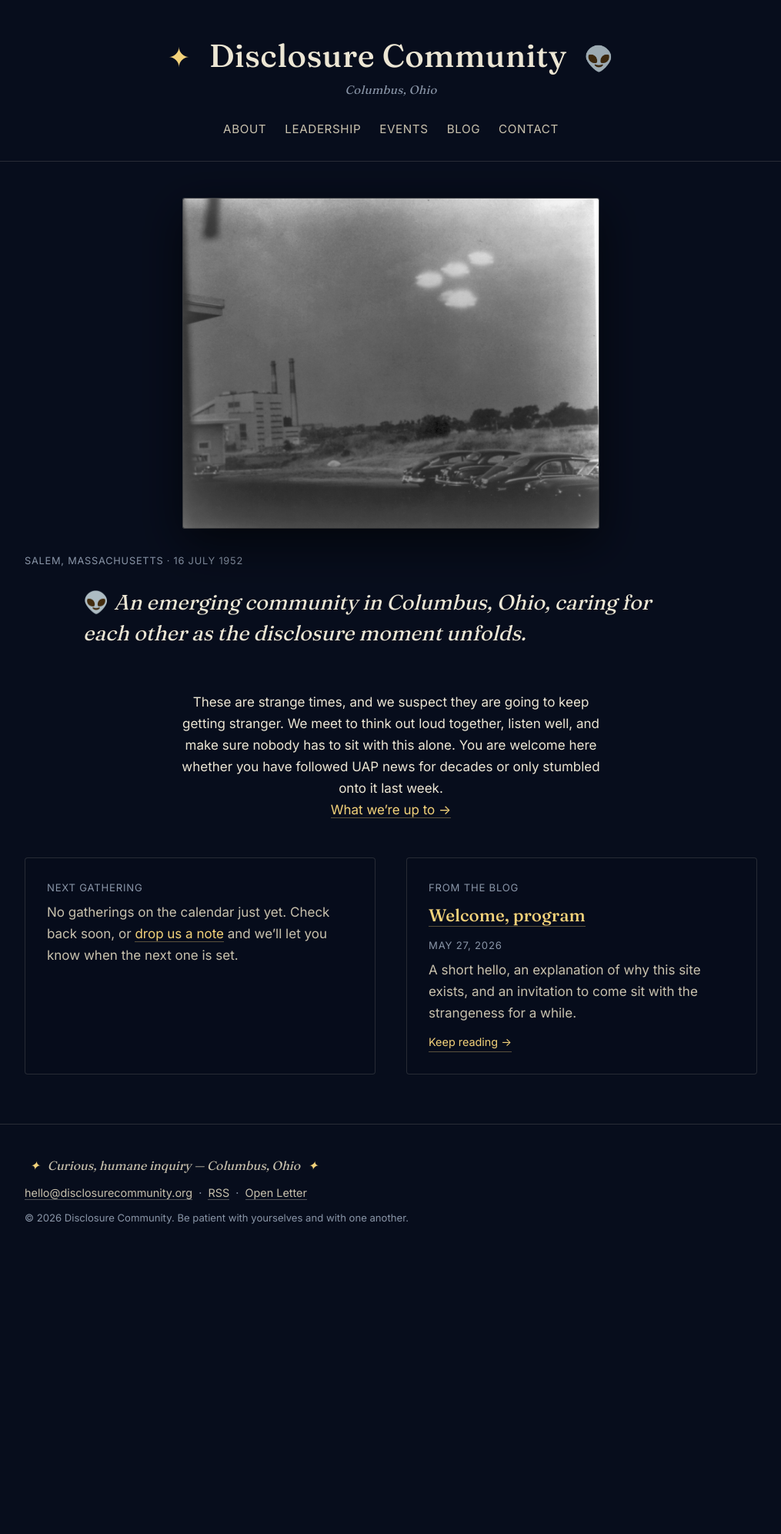
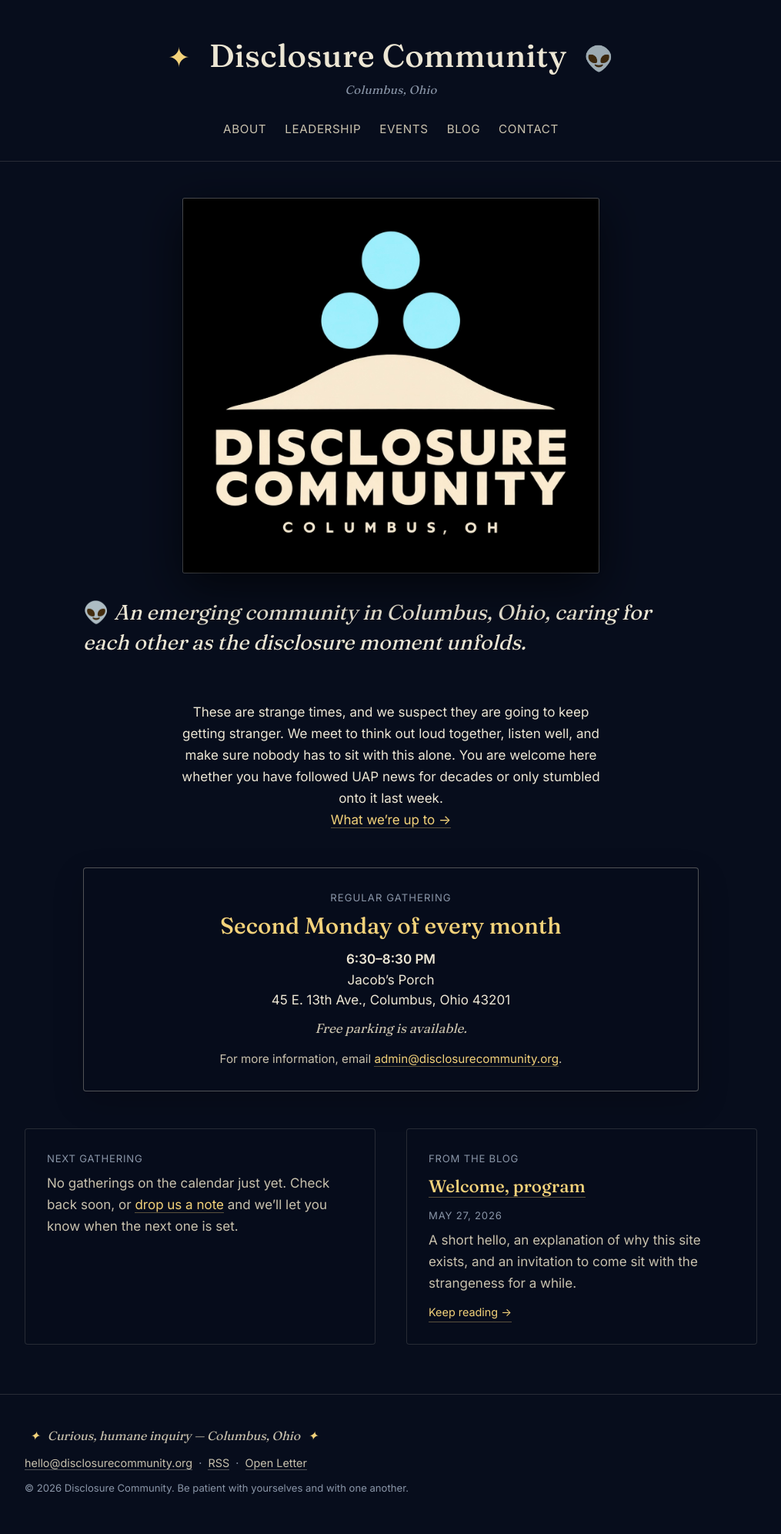
Before and after one commit to beren1hand/disclosurecommunity_org, a Jekyll site: the page built from index.md, in a window 1280 px wide. Shown: the whole page at 77% size, without its empty margins (132-1147 px from the left). Built offline with Jekyll 4.4.1, drawn with Linux system fonts in a browser that asks for light colours; before the commit the page ends 1642 px from its top, so only the background shows below that.

Commit message:
Update community details and local workflow

```diff
--- a/_config.yml
+++ b/_config.yml
@@ -11,6 +11,7 @@ baseurl: ""
 # Site identity
 location: Columbus, Ohio
 email: hello@disclosurecommunity.org
+admin_email: admin@disclosurecommunity.org
 github_username: disclosurecommunity
 
 # Google Calendar embed
@@ -52,6 +53,7 @@ plugins:
   - jekyll-seo-tag
 
 exclude:
+  - AGENTS.md
   - Gemfile
   - Gemfile.lock
   - AI.md
--- a/assets/css/main.scss
+++ b/assets/css/main.scss
@@ -272,6 +272,47 @@ body {
 }
 .hero-emoji { font-style: normal; }
 
+.gathering-notice {
+  max-width: $measure;
+  margin: 0 auto 3rem;
+  padding: 1.75rem;
+  text-align: center;
+  border: 1px solid $rule-strong;
+  border-radius: 4px;
+  background: $bg-veil;
+  box-shadow: 0 14px 40px rgba(0,0,0,0.2);
+}
+.gathering-notice-label {
+  margin-bottom: 0.4rem;
+  font-size: 0.82rem;
+  letter-spacing: 0.08em;
+  text-transform: uppercase;
+  color: $ink-muted;
+}
+.gathering-notice h2 {
+  margin-bottom: 0.75rem;
+  font-family: $serif;
+  font-size: clamp(1.45rem, 3vw, 1.85rem);
+  font-weight: 500;
+  line-height: 1.25;
+  color: $gold;
+}
+.gathering-notice-details {
+  color: $ink;
+  line-height: 1.55;
+}
+.gathering-notice-parking {
+  margin-top: 0.6rem;
+  font-family: $serif;
+  font-style: italic;
+  color: $ink-soft;
+}
+.gathering-notice-contact {
+  margin-top: 0.85rem;
+  font-size: 0.95rem;
+  color: $ink-soft;
+}
+
 .home-sections {
   display: grid;
   gap: 2.5rem;
--- a/index.md
+++ b/index.md
@@ -5,9 +5,8 @@ title: Home
 
 <section class="hero container">
   <img class="hero-image"
-       src="{{ '/assets/images/shell-alpert-1952.png' | relative_url }}"
-       alt="A photograph taken by U.S. Coast Guard photographer Shell R. Alpert on 16 July 1952, showing four bright objects in V formation over the Salem, Massachusetts Air Station.">
-  <p class="hero-image-caption">Salem, Massachusetts &middot; 16 July 1952</p>
+       src="{{ '/assets/images/disclosure-community-logo.jpeg' | relative_url }}"
+       alt="Disclosure Community Columbus, Ohio logo.">
 
   <p class="hero-lede">
     <span class="hero-emoji" aria-hidden="true">👽</span>
@@ -26,6 +25,21 @@ title: Home
   </p>
   <p>
     <a href="{{ '/about/' | relative_url }}">What we&rsquo;re up to &rarr;</a>
+  </p>
+</section>
+
+<section class="gathering-notice container" aria-labelledby="regular-gathering-title">
+  <p class="gathering-notice-label">Regular gathering</p>
+  <h2 id="regular-gathering-title">Second Monday of every month</h2>
+  <p class="gathering-notice-details">
+    <strong>6:30&ndash;8:30 PM</strong><br>
+    Jacob&rsquo;s Porch<br>
+    45 E. 13th Ave., Columbus, Ohio 43201
+  </p>
+  <p class="gathering-notice-parking">Free parking is available.</p>
+  <p class="gathering-notice-contact">
+    For more information, email
+    <a href="mailto:{{ site.admin_email }}">{{ site.admin_email }}</a>.
   </p>
 </section>
 
```
Also changed, not shown: AGENTS.md (added, +49 -0 lines), AI.md (+16 -7 lines), leadership.md (+25 -11 lines), README.md, assets/images/disclosure-community-logo.jpeg (added), 1 other file.
